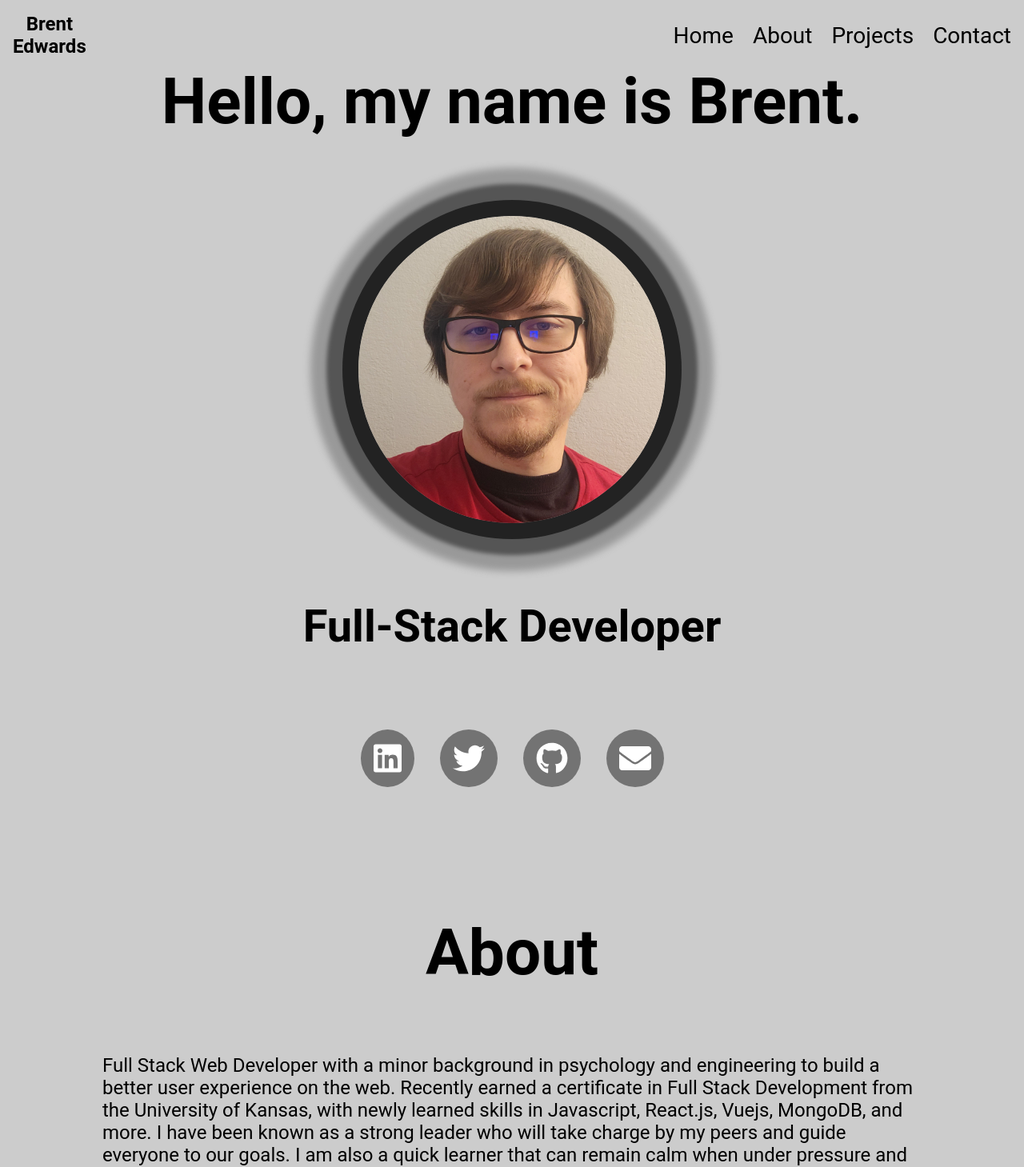
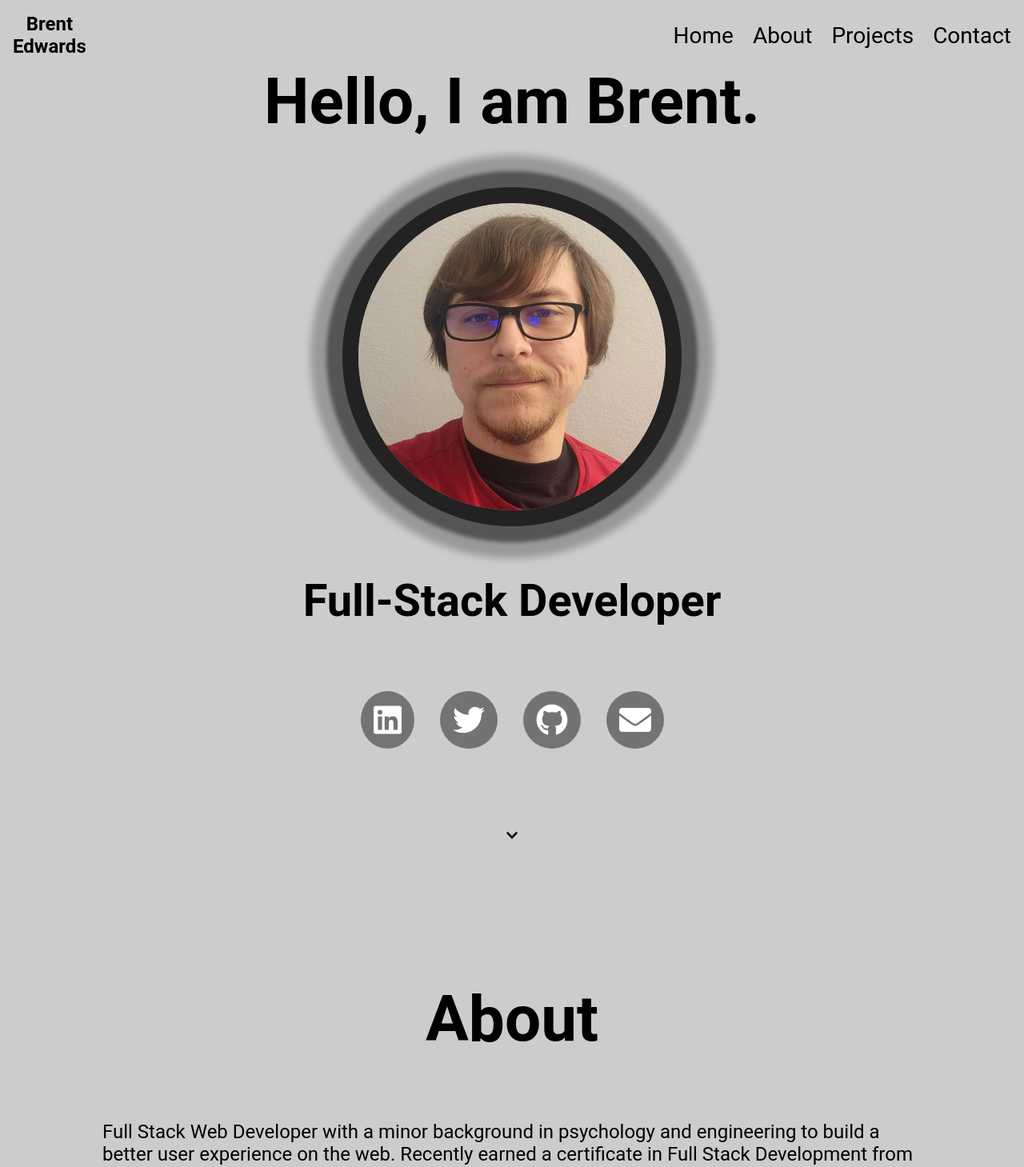
Before and after one commit to zirris512/my-portfolio, a React (Vite) app: page / in a window 1280 px wide. Shown: the top 1459 px of the page at 80% size. Built offline with nearby package versions, Linux system fonts and the light colour scheme.

Commit message:
add indicator to scroll down on hero page

```diff
--- a/src/Sections/HomeSection.jsx
+++ b/src/Sections/HomeSection.jsx
@@ -1,12 +1,14 @@
 import styles from "./HomeSection.module.scss";
 import profilePic from "/assets/profile-pic.jpg";
 import ContactLinks from "../components/ContactLinks/ContactLinks";
+import { FontAwesomeIcon } from "@fortawesome/react-fontawesome";
+import { faChevronDown } from "@fortawesome/free-solid-svg-icons";
 
 const HomeSection = () => {
     return (
         <header className={styles.heroHeader} id="home">
             <div className={styles.heroTitle}>
-                <h1>Hello, my name is Brent.</h1>
+                <h1>Hello, I am Brent.</h1>
             </div>
             <div className={styles.imageContainer}>
                 <img
@@ -19,6 +21,9 @@ const HomeSection = () => {
                 <h2>Full-Stack Developer</h2>
             </div>
             <ContactLinks />
+            <a className={styles.scrollDownIcon} href="#about">
+                <FontAwesomeIcon icon={faChevronDown} />
+            </a>
         </header>
     );
 };
--- a/src/Sections/HomeSection.module.scss
+++ b/src/Sections/HomeSection.module.scss
@@ -6,7 +6,7 @@
     flex-direction: column;
     justify-content: space-evenly;
     align-items: center;
-    gap: 6rem;
+    gap: 5rem;
 }
 
 .imageContainer {
@@ -27,3 +27,25 @@
 .heroSubtitle {
     text-align: center;
 }
+
+.scrollDownIcon {
+    cursor: pointer;
+    font-size: 1rem;
+    color: #000;
+    padding: 1rem;
+    animation: pointing 1s infinite;
+}
+
+@keyframes pointing {
+    0% {
+        transform: translateY(-0.25rem);
+    }
+
+    50% {
+        transform: translateY(0.25rem);
+    }
+
+    100% {
+        transform: translateY(-0.25rem);
+    }
+}
```
